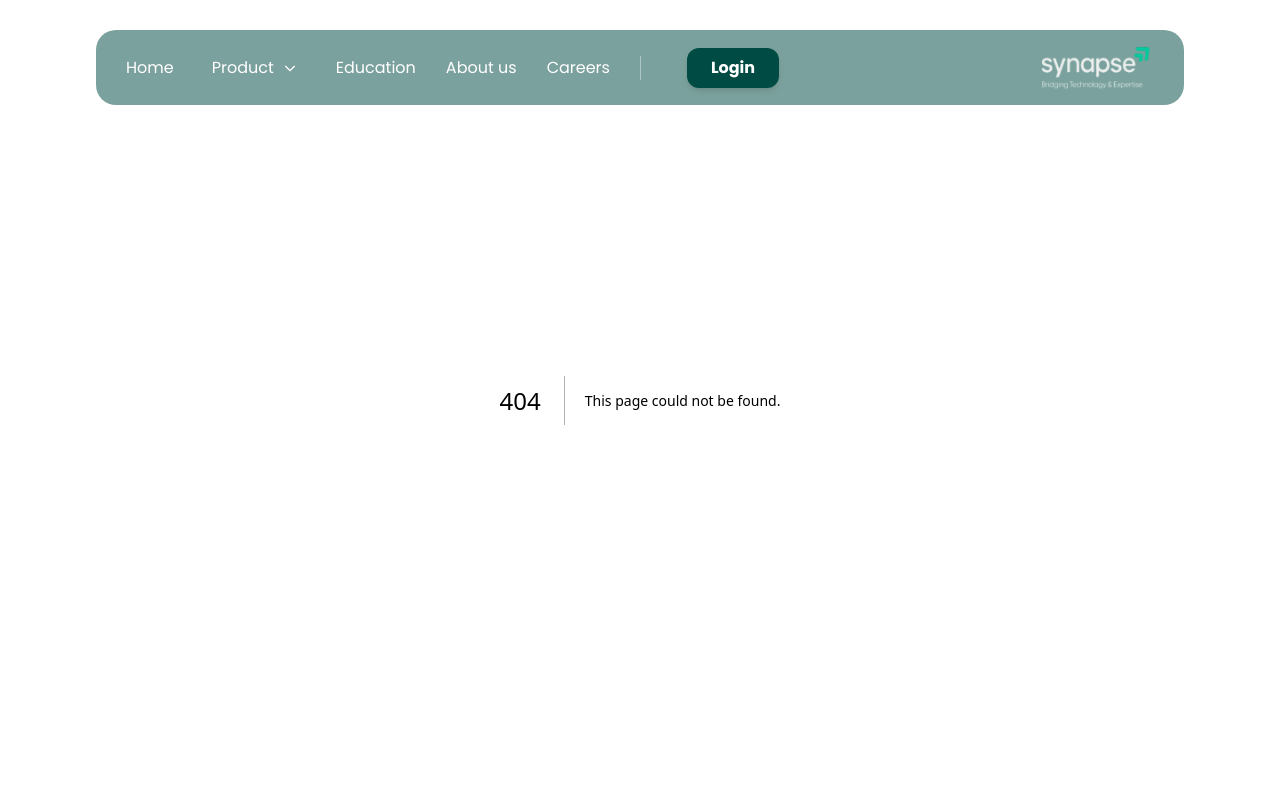
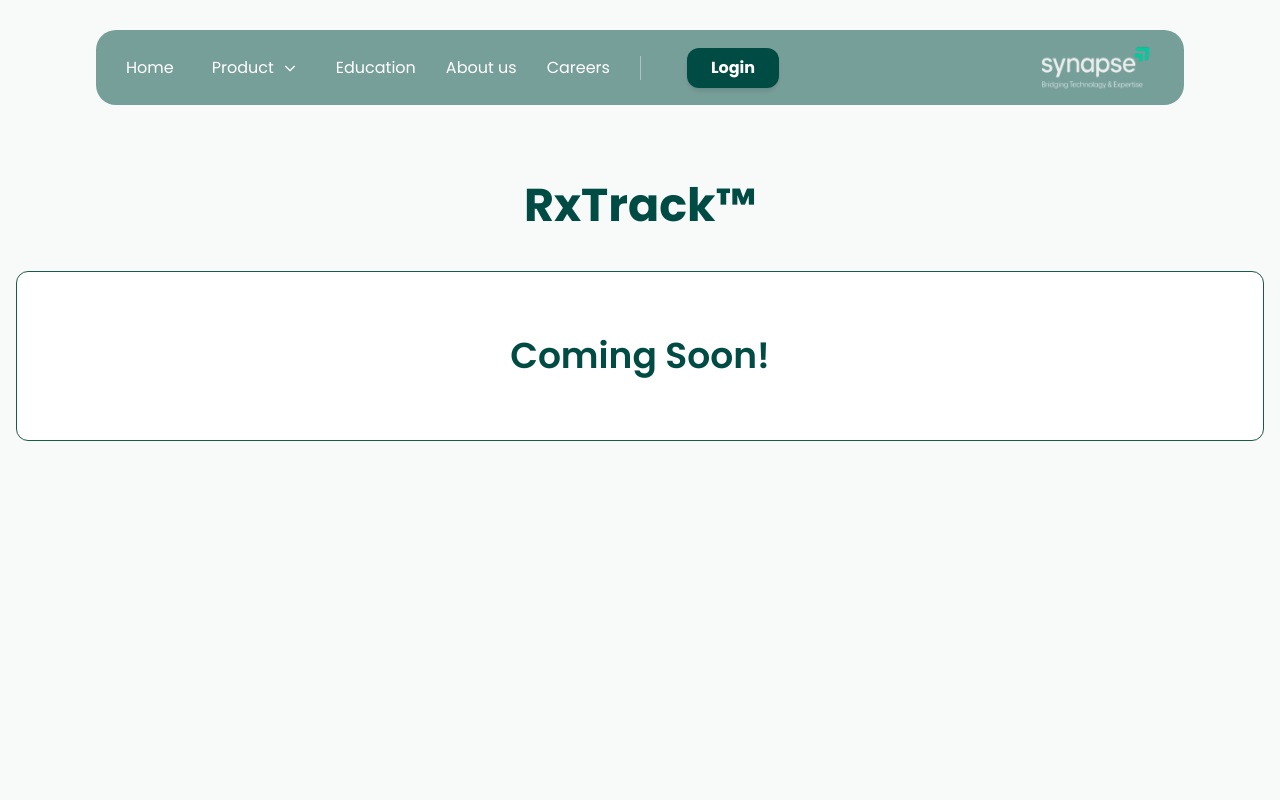
Before and after one commit to YutitechInnovations/synapse-website, a Next.js app: page /rxtrack in a window 1280 px wide. Before the commit this address had no page. Shown: the top 800 px of the page. Built offline with nearby package versions, Linux system fonts and the light colour scheme.

Commit message:
rxtrack and eshop coming soon

```diff
--- a/src/app/alignmasters/page.js
+++ b/src/app/alignmasters/page.js
@@ -79,12 +79,6 @@ export default function AlignMasters() {
                 experiences, and learn from case studies in our global
                 community.
               </p>
-              <div className={styles.tabContainer}>
-                <button className={`${styles.tab} ${styles.selected}`}>
-                  Testimonials and Experiences
-                </button>
-                <button className={styles.tab}>Case Studies</button>
-              </div>
             </section>
           <div className="w-full bg-white border border-[#195B48] rounded-xl py-16 text-center">
             <h3 className="text-2xl md:text-3xl font-bold text-[#195B48]">
--- /dev/null
+++ b/src/app/e-shop/page.js
@@ -0,0 +1,28 @@
+"use client";
+import { Suspense } from "react";
+
+function EShopContent() {
+
+  return (
+    <div className="grid grid-rows-[auto_1fr_auto] min-h-screen w-full bg-[#F8FAF9]">
+      <main className="w-full max-w-7xl mx-auto px-4">
+        <h2 className="mt-[180px] text-[2.875rem] font-bold text-[#004C44] text-center mb-6 leading-[1.1]">
+          E-Shop
+        </h2>
+        <div className="w-full bg-white border border-[#195B48] rounded-xl py-16 mt-10 text-center">
+          <h3 className="text-3xl md:text-4xl font-semibold text-[#004C44]">
+            Coming Soon!
+          </h3>
+        </div>
+      </main>
+    </div>
+  );
+}
+
+export default function EShop() {
+  return (
+    <Suspense>
+      <EShopContent />
+    </Suspense>
+  );
+}
--- /dev/null
+++ b/src/app/rxtrack/page.js
@@ -0,0 +1,27 @@
+"use client";
+import { Suspense } from "react";
+
+function RxTrackContent() {
+  return (
+    <div className="grid grid-rows-[auto_1fr_auto] min-h-screen w-full bg-[#F8FAF9]">
+      <main className="w-full max-w-7xl mx-auto px-4">
+        <h2 className="mt-[180px] text-[2.875rem] font-bold text-[#004C44] text-center mb-6 leading-[1.1]">
+          RxTrack™{" "}
+        </h2>
+        <div className="w-full bg-white border border-[#195B48] rounded-xl py-16 mt-10 text-center">
+          <h3 className="text-3xl md:text-4xl font-semibold text-[#004C44]">
+            Coming Soon!
+          </h3>
+        </div>
+      </main>
+    </div>
+  );
+}
+
+export default function RxTrack() {
+  return (
+    <Suspense>
+      <RxTrackContent />
+    </Suspense>
+  );
+}
```
